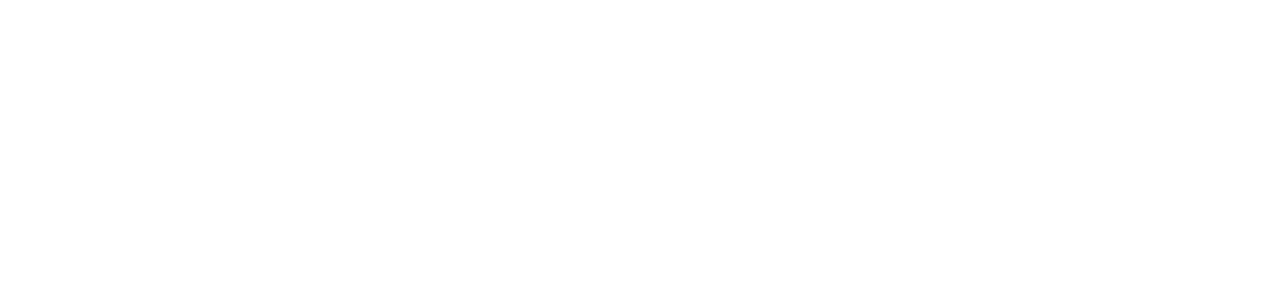
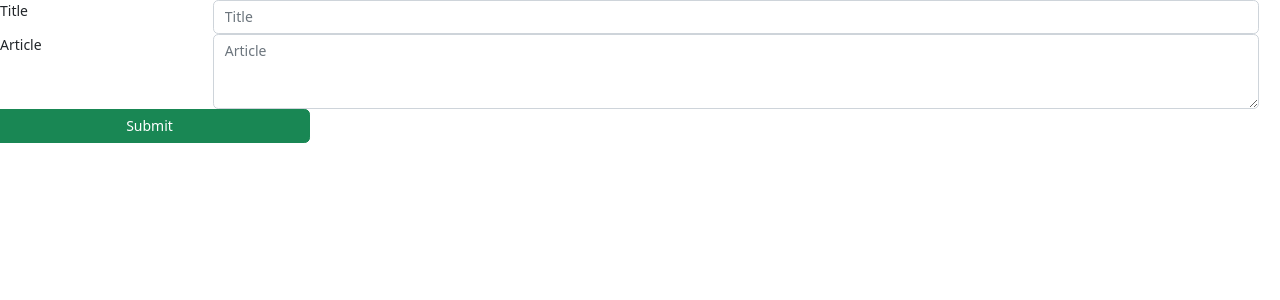
Before and after one commit to glenmoe85/CloudApplications_2023, a React (Create React App) app in the folder react-client/: page /create in a window 1280 px wide. Before the commit this address had no page. Shown: the top 300 px of the page. Built offline with nearby package versions, Linux system fonts and the light colour scheme.

Commit message:
adding create new entry on reactjs

```diff
--- a/react-client/src/App.js
+++ b/react-client/src/App.js
@@ -3,6 +3,7 @@
 import { BrowserRouter, Routes, Route } from "react-router-dom";
 import Read from './components/read';
 import Update from './components/update';
+import Create from './components/create';
 import 'bootstrap/dist/css/bootstrap.min.css'
 
 
@@ -18,6 +19,9 @@
         <Routes>
           <Route path="/update" element={<Update />} />
         </Routes>
+        <Routes>
+          <Route path="/create" element={<Create />} />
+        </Routes>
       </BrowserRouter>
     </div>
     </>
--- a/react-client/src/components/create.js
+++ b/react-client/src/components/create.js
@@ -0,0 +1,52 @@
+import React, { useState } from 'react';
+import axios from 'axios';
+
+export default function Create() {
+
+    const [title, setTitle] = useState('');
+    const [body, setArticle] = useState('');
+    const [published, setPublished] = useState(false);
+
+    const postData = () => {
+        const responseUrl = "/"
+        const config = {
+              headers:{
+                  'Content-Type':'application/json',
+                  'Accept':'application/json'
+              }
+          }
+        const url="http://localhost:4000/articles.json"
+        const data = { title: title, body: body, published: published };
+        console.log(url)
+        console.log(data)
+
+        axios.post(url, data, { config }).then(response =>
+            window.location.href = '/'
+            );
+
+    }
+    return (
+        <div class='form-group row'>
+            <div class='form-group row'>
+                <div class='col-sm-2'>
+                    <label>Title</label>
+                </div>
+                <div class='col-sm-10'>
+                      <input type='text' class='form-control' placeholder='Title' value={title} onChange={(e) => setTitle(e.target.value)} />
+                </div>
+            </div>
+            <div class='form-group row'>
+                <div class='col-sm-2'>
+                    <label>Article</label>
+                </div>
+                <div class='col-sm-10'>
+                    <textarea class='form-control' rows='3' placeholder='Article' value={body} onChange={(e) => setArticle(e.target.value)}>
+                    </textarea>
+                </div>
+            </div>
+            <div class="form-group row" id="form_buttons" >
+                <button class="btn btn-success col-sm-3" onClick={postData} type='submit'>Submit</button>
+            </div>
+        </div>
+    )
+}
--- a/react-client/src/components/update.js
+++ b/react-client/src/components/update.js
@@ -1,6 +1,5 @@
 import React, { useState, useEffect } from 'react';
 import axios from 'axios';
-
 
 export default function Update() {
 
@@ -18,7 +17,6 @@
 
     const updateAPIData = () => {
         const responseUrl = "/"
-        const element = document.querySelector('#put-request-set-headers .date-updated');
         const config = {
               headers:{
                   'Content-Type':'application/json',
```
Also changed, not shown: 1 other file (tests, documents, lock files or other folders).
